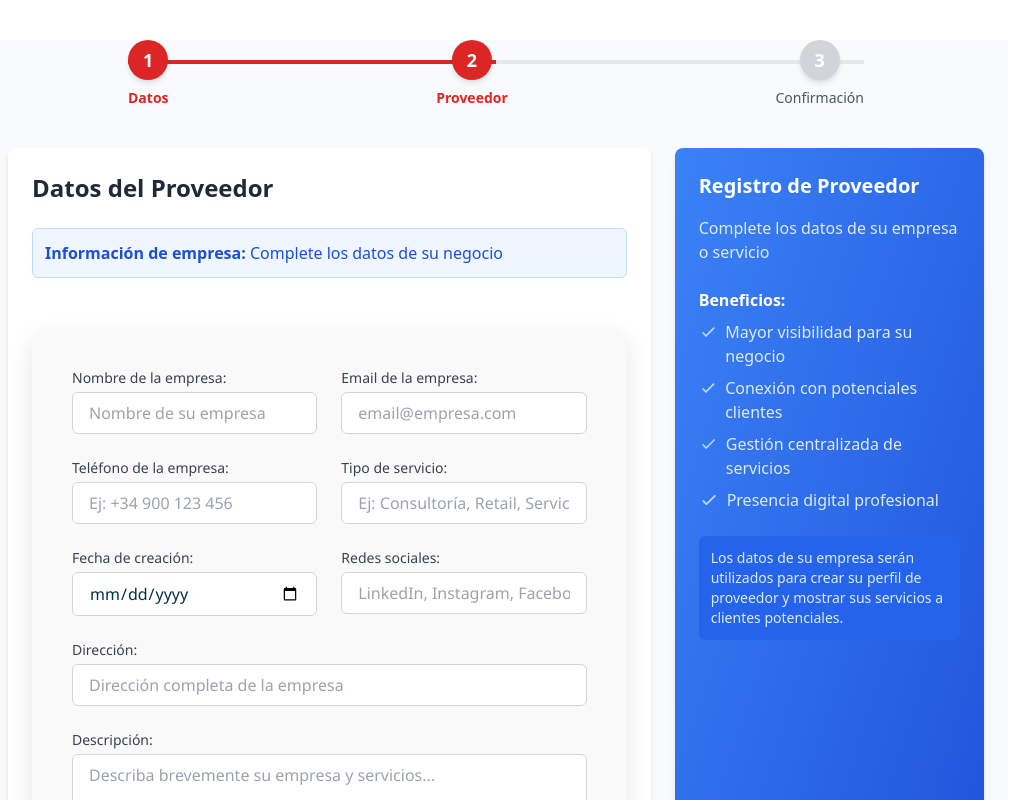
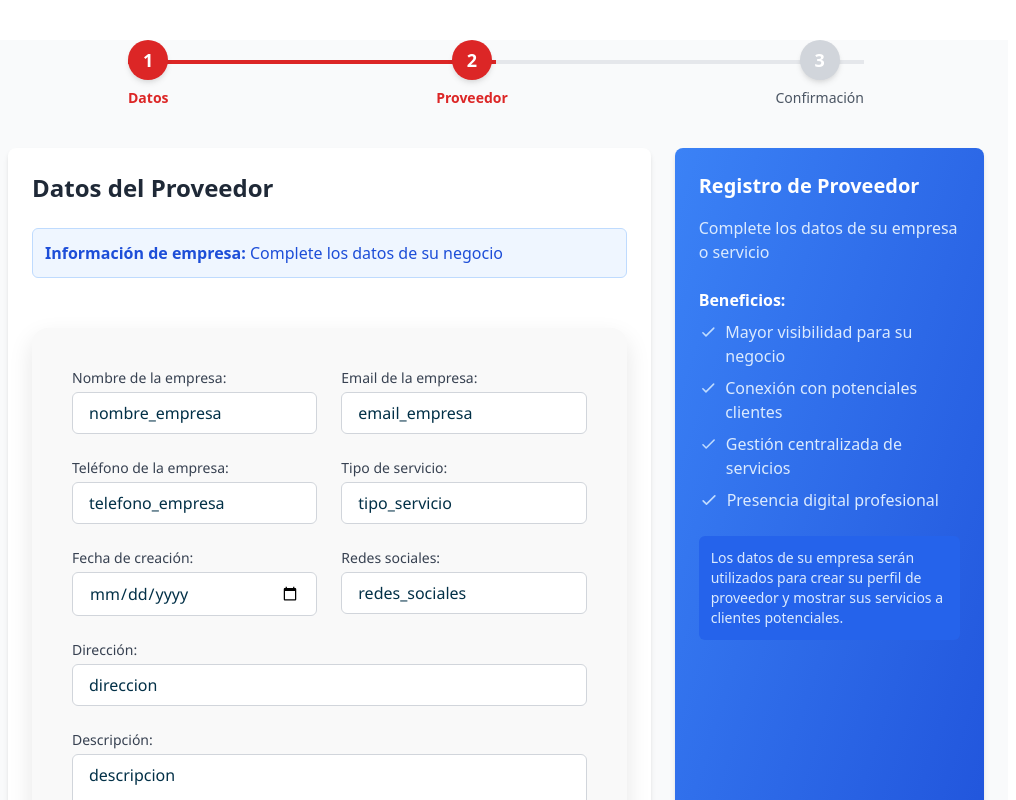
Before and after one commit to loicabrera/ENELNOMBREDEDIOS, a React (Vite) app in the folder suplidores-event/: page /registro/evento in a window 1280 px wide. Shown: the top 800 px of the page, without its empty margins (16-1032 px from the left). Built offline with nearby package versions, Linux system fonts and the light colour scheme.

Commit message:
get y put prooverdores

```diff
--- a/suplidores-event/src/Formularios/datosproveedor.jsx
+++ b/suplidores-event/src/Formularios/datosproveedor.jsx
@@ -8,14 +8,14 @@ const DatosProveedor = () => {
 
   const [formData, setFormData] = useState({
     ...location.state?.formData,
-    nombre_empresa: '',
-    email_empresa: '',
-    telefono_empresa: '',
-    tipo_servicio: '',
-    fecha_creacion: '',
-    direccion: '',
-    descripcion: '',
-    redes_sociales: ''
+    nombre_empresa: 'nombre_empresa',
+    email_empresa: 'email_empresa',
+    telefono_empresa: 'telefono_empresa',
+    tipo_servicio: 'tipo_servicio',
+    fecha_creacion: 'fecha_creacion',
+    direccion: 'direccion',
+    descripcion: 'descripcion',
+    redes_sociales: 'redes_sociales'
   });
 
   const handleChange = (e) => {
```
Also changed, not shown: 1 other file (tests, documents, lock files or other folders).
